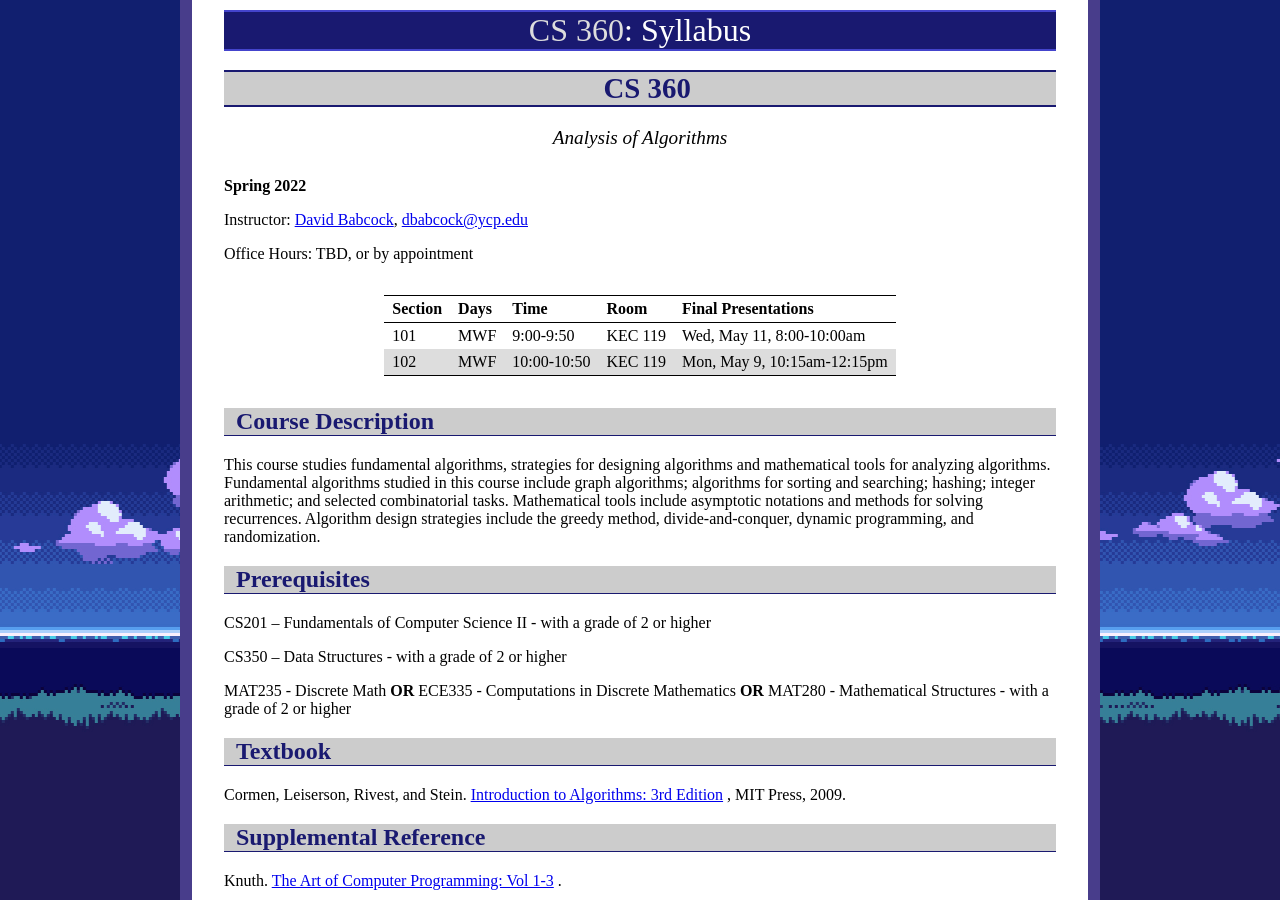
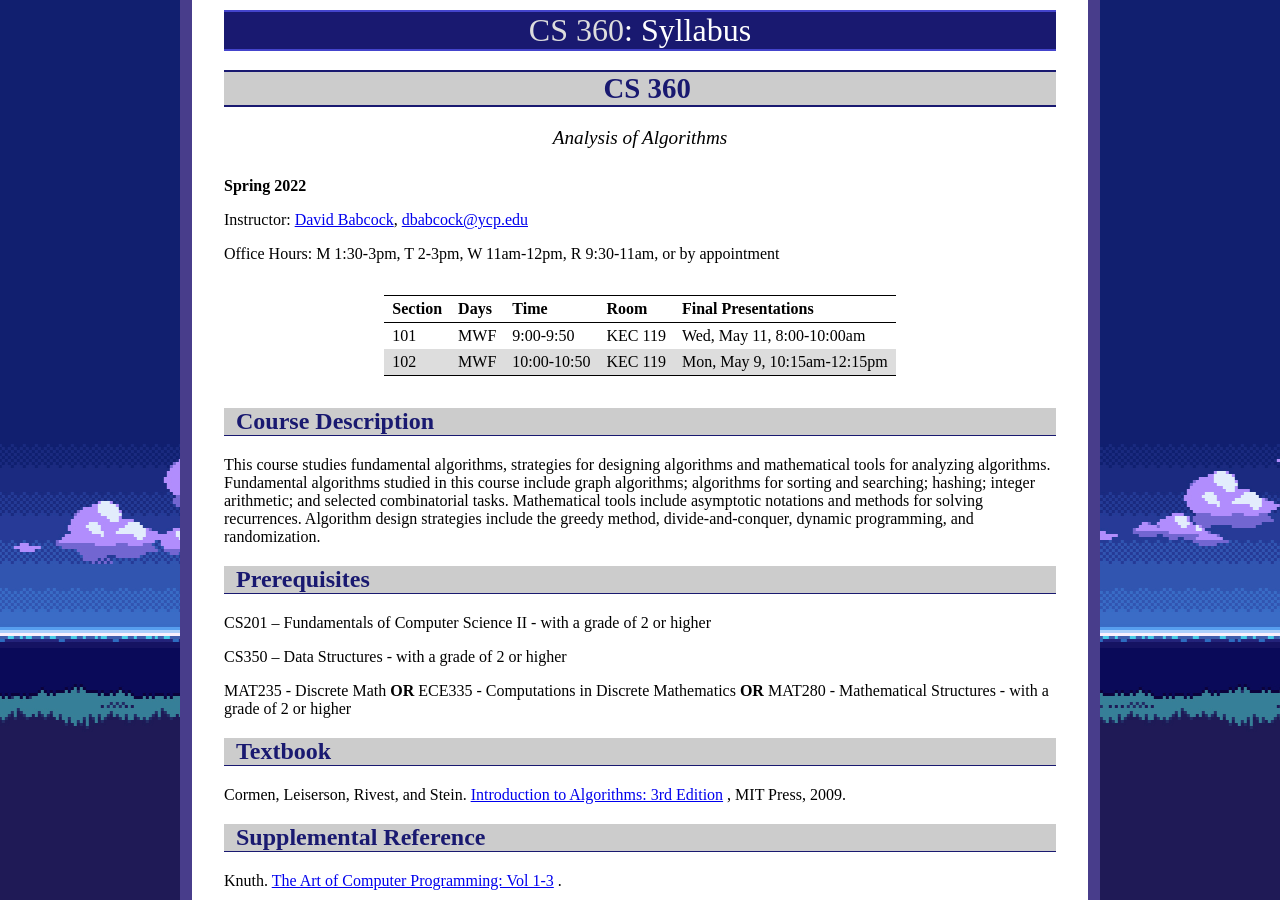
Before and after one commit to ycpcs/cs360-spring2022, a Jekyll site: the page built from syllabus.md, in a window 1280 px wide and 900 px high. Built offline with Jekyll 4.4.1, drawn with Linux system fonts in a browser that asks for light colours.

Commit message:
add office hours

```diff
--- a/syllabus.md
+++ b/syllabus.md
@@ -11,7 +11,7 @@ title: "Syllabus"
 
 Instructor: <a href="http://faculty.ycp.edu/~dbabcock">David Babcock</a>, <dbabcock@ycp.edu>
 
-Office Hours: TBD, or by appointment
+Office Hours: M 1:30-3pm, T 2-3pm, W 11am-12pm, R 9:30-11am, or by appointment
 
  Section  | Days |  Time       | Room    | Final Presentations
  -------- | ---- |  ---------- | ------- | ----------
```
